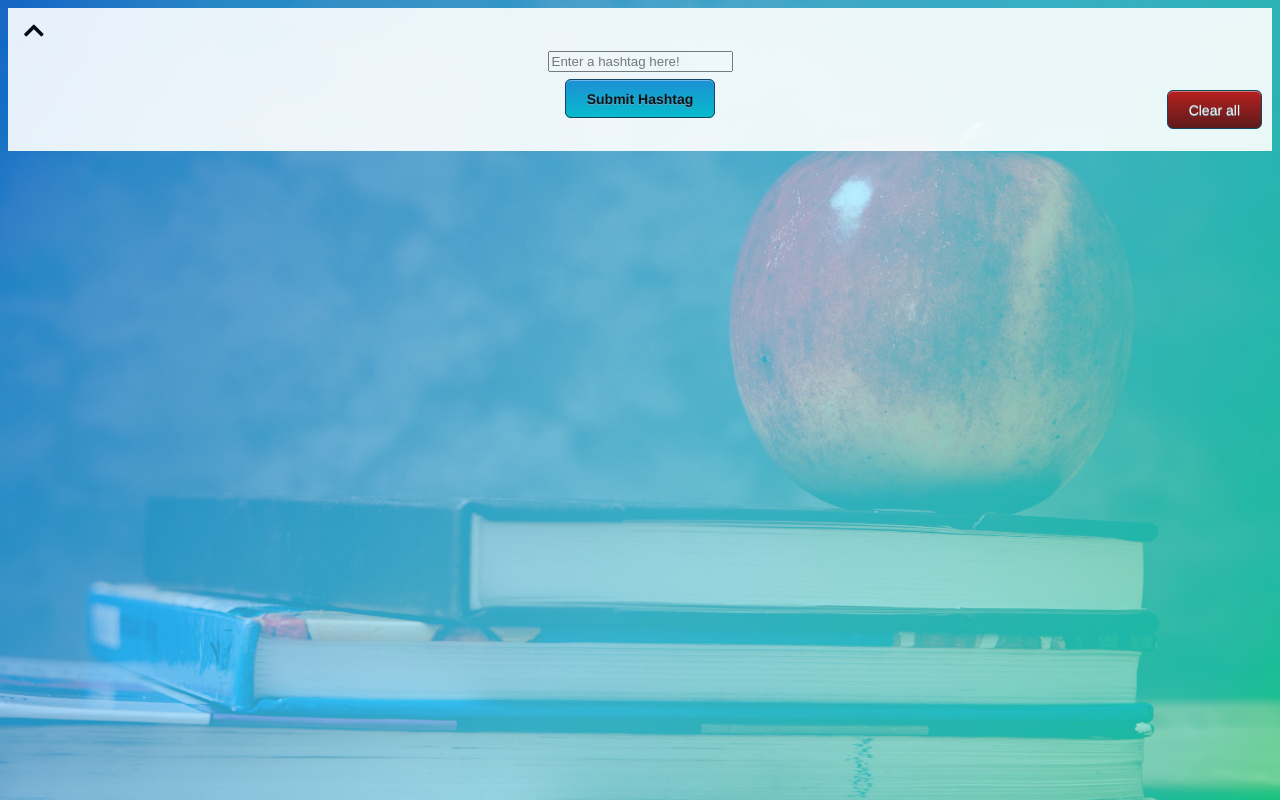
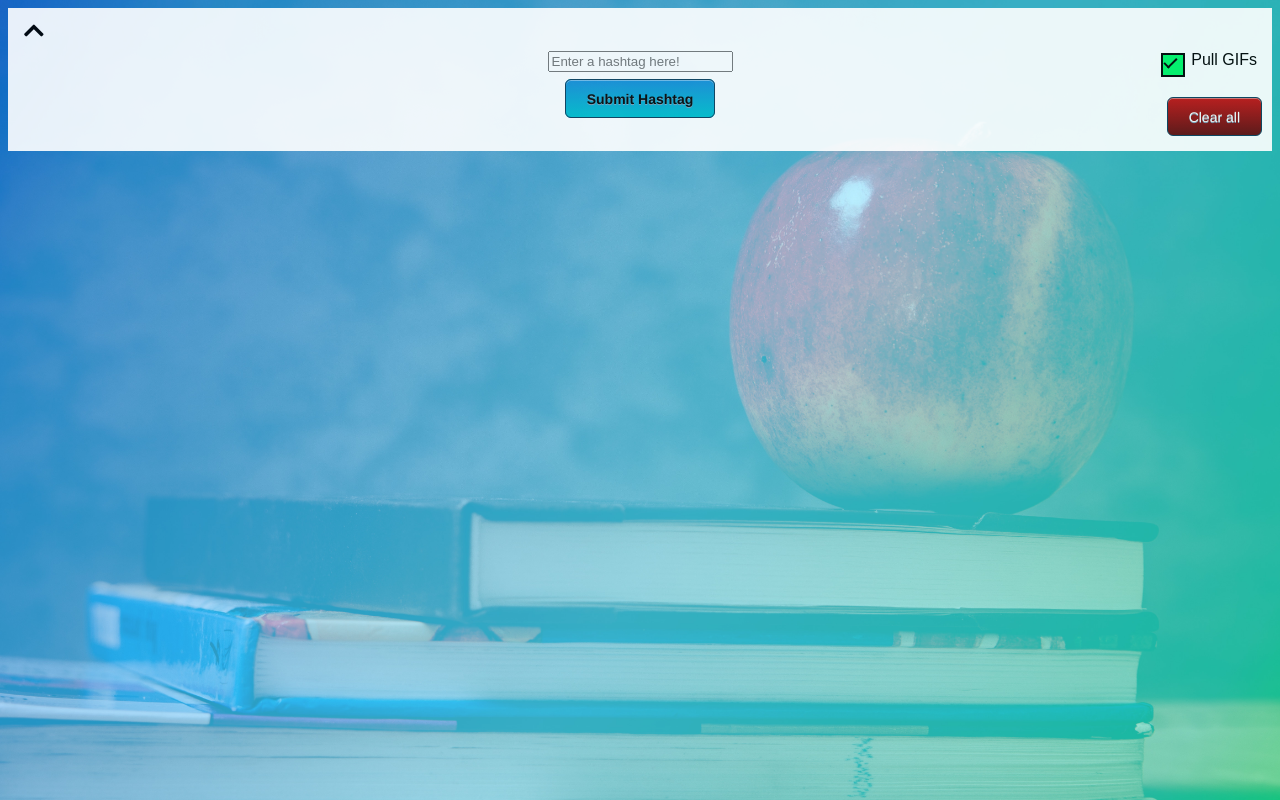
Before and after one commit to YousefHaggy/TwitterWall, a plain HTML site: page index.html in a window 1280 px wide. Drawn offline with nearby package versions, Linux system fonts and the light colour scheme.

Commit message:
Adding GIF option

```diff
--- a/css/style.css
+++ b/css/style.css
@@ -1,11 +1,82 @@
-
+video {
+    width: 60%;
+    height: auto;
+}
 body{
    font-family:"Arial", Serif;
          transition: 0.5s;
 
 }
 
+    .control {
+            font-family: arial;
 
+               position: absolute;
+               top:0;
+right: 0;            padding-left: 30px;
+            margin-bottom: 5px;
+            padding-top: 0px;
+            margin-right: 15px;
+            text-align: left;
+            cursor: pointer;
+            font-size: 16px;
+        }
+            .control input {
+                position: absolute;
+                z-index: -1;
+                opacity: 0;
+            }
+        .control_indicator {
+            position: absolute;
+            top: 2px;
+            left: 0;
+            height: 20px;
+            width: 20px;
+            background: #ffffff;
+            border: 2px solid #000000;
+        }
+        .control-radio .control_indicator {
+            border-radius: undefined%;
+        }
+
+        .control:hover input ~ .control_indicator,
+        .control input:focus ~ .control_indicator {
+            background: #FFFFFF;
+        }
+
+        .control input:checked ~ .control_indicator {
+            background: #00f766;
+        }
+        .control:hover input:not([disabled]):checked ~ .control_indicator,
+        .control input:checked:focus ~ .control_indicator {
+            background: #44ff3e;
+        }
+        .control input:disabled ~ .control_indicator {
+            background: #e6e6e6;
+            opacity: 0.6;
+            pointer-events: none;
+        }
+        .control_indicator:after {
+            box-sizing: unset;
+            content: '';
+            position: absolute;
+            display: none;
+        }
+        .control input:checked ~ .control_indicator:after {
+            display: block;
+        }
+        .control-checkbox .control_indicator:after {
+            left: 4px;
+            top: 0px;
+            width: 5px;
+            height: 11px;
+            border: solid #000000;
+            border-width: 0 2px 2px 0;
+            transform: rotate(45deg);
+        }
+        .control-checkbox input:disabled ~ .control_indicator:after {
+            border-color: #7b7b7b;
+        }
 .navbar
 {
 
@@ -49,7 +120,7 @@ top: 0;
    z-index:1;
    background-color:white;
    opacity: 0.9;
-   overflow-x: hidden;
+   overflow: hidden;
    transition: 0.5s;
 }
 #arrow
@@ -117,6 +188,7 @@ width:100%;
 
 }
 .button {
+
    border: 1px solid #0a3c59;
    background: #00becc;
    background: -webkit-gradient(linear, left top, left bottom, from(#178dd6), to(#00becc));
@@ -165,6 +237,8 @@ width:100%;
    color: #fff;
    }
    .button_clear {
+      display:inline-block;
+      float:right;
    border: 1px solid #0a3c59;
    background: #630b0b;
    background: -webkit-gradient(linear, left top, left bottom, from(#c71010), to(#630b0b));
@@ -185,11 +259,14 @@ width:100%;
    font-size: 14px;
    font-family: helvetica, serif;
    text-decoration: none;
+   margin-bottom:15px;
+   bottom:0;
    vertical-align: middle;
    position: absolute;
    right: 10px;
    }
 .button_clear:hover {
+
    border: 1px solid #0a3c59;
    text-shadow: #1e4158 0 1px 0;
    background: #e37878;
--- a/index.html
+++ b/index.html
@@ -35,6 +35,11 @@
             <br />
 
             <a href='#' onclick="changeHashtag()" id="submit-button" class="button">Submit Hashtag</a>
+            <div><label class="control control-checkbox">
+            Pull GIFs
+            <input type="checkbox" id="checkGifs" onchange="isGifsEnabled()" checked="checked" />
+            <div class="control_indicator"></div>
+        </label></div>
             <a href='#' onclick="clearAll()" id="submit-buttons" class="button_clear">Clear all</a>
 
             <a href="#" class="btn-close" onclick="closeSlideMenu()">
@@ -82,7 +87,17 @@
         var hashtag;
         var delay = 0;
         var isStarted;
-
+        function isGifsEnabled()
+        {
+            var checkBox=document.getElementById("checkGifs");
+            if(checkBox.checked)
+            {
+                gifs="yes";
+            }
+            else{
+                gifs="no";
+            }
+        }
         function changeHashtag() {
             hashtag = document.getElementById("input-hashtag").value;
             hashtag = hashtag.replace("#", "");
@@ -94,7 +109,7 @@
         function init() {
             fetch('http://127.0.0.1:5000/_return_tweets?hashtag=' + hashtag+"&gifs="+gifs)
                 .then(res => res.json())
-                .then(res => filterList(res.result))
+                .then(res => filterList(res.result)).catch(function(){isStarted=false});
 
         }
         //Merge the old and new list of tweets appropriately
@@ -140,7 +155,7 @@
                 {
                     var type="type/mp4"
 
-                    document.getElementById("container").insertAdjacentHTML('afterend', '<div class="tweet" id="#' + id + '">   <img src="' + profilephoto + '" alt="" class="profile-photo" onclick="hideTweet(&quot;#' + id + '&quot;)"></img>    <div id="tests" class="speech-bubble">  <strong id="username" style="text-align: left">' + username + '</strong><br />  ' + content + '<br /><div id="image' + id + '" class="image-container"><video class="tweet-image" src="' + videoLink + '" controls loop autoplay type="'+type+'"></video></div></div></div>');
+                    document.getElementById("container").insertAdjacentHTML('afterend', '<div class="tweet" id="#' + id + '">   <img src="' + profilephoto + '" alt="" class="profile-photo" onclick="hideTweet(&quot;#' + id + '&quot;)"></img>    <div id="tests" class="speech-bubble">  <strong id="username" style="text-align: left">' + username + '</strong><br />  ' + content + '<br /><div id="image' + id + '" class="image-container"><video class="tweet-image" src="' + videoLink + '"  loop autoplay type="'+type+'"></video></div></div></div>');
                 }
                 else{
                 document.getElementById("container").insertAdjacentHTML('afterend', '<div class="tweet" id="#' + id + '">	<img src="' + profilephoto + '" alt="" class="profile-photo" onclick="hideTweet(&quot;#' + id + '&quot;)"></img>	<div id="tests" class="speech-bubble">	<strong id="username" style="text-align: left">' + username + '</strong><br />	' + content + '<br /><div id="image' + id + '" class="image-container"><img class="tweet-image" src="' + imageLink + '"></img></div></div></div>');
```
Also changed, not shown: 1 other file.
